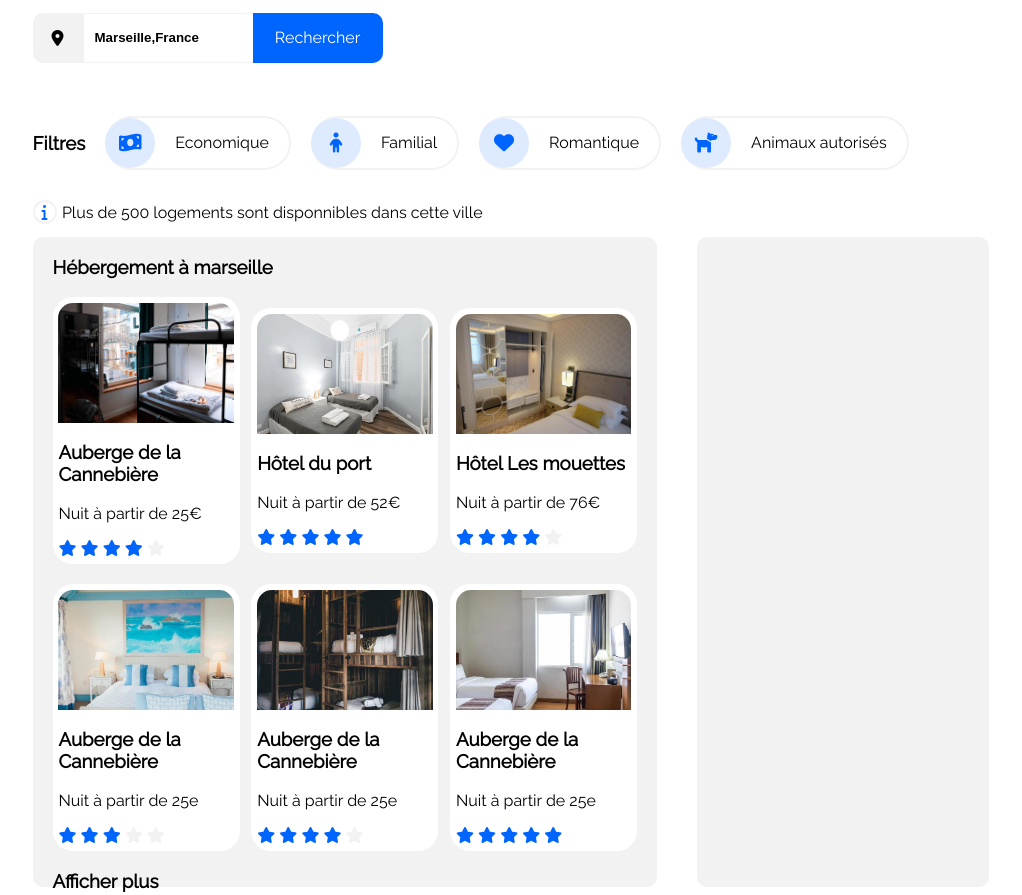
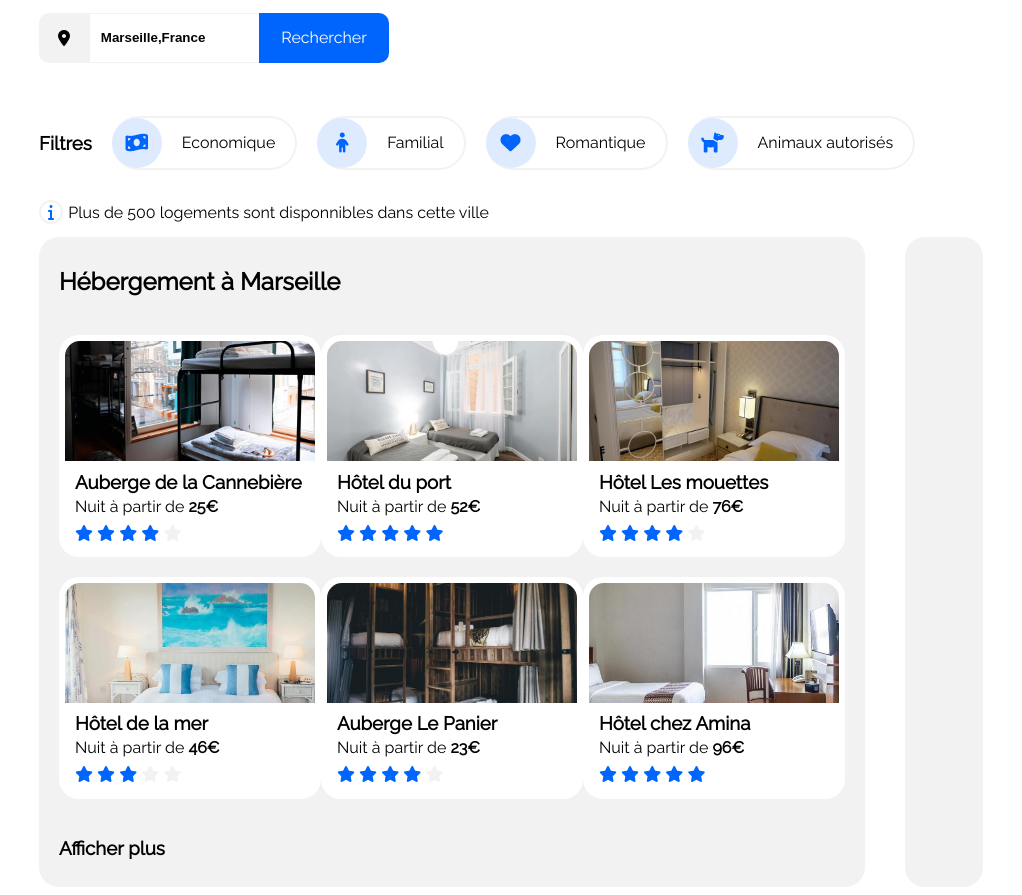
Before and after one commit to Flotandev/Transformez-une-maquette-en-site-web, a plain HTML site: page index.html in a window 1280 px wide. Shown: the part 153-1048 px from the top of the page, without its empty margins (129-1151 px from the left). Drawn offline with Linux system fonts and the light colour scheme.

Commit message:
Fin partie hébergement

```diff
--- a/index.html
+++ b/index.html
@@ -62,11 +62,7 @@
       </div>
     </section>
 
-
-
-
     <div class="filtre margefiltre">
-
       <div class="margefiltretitre"><h3>Filtres</h3></div>
 
       <div class="filtretexticons flexbetween">
@@ -96,7 +92,6 @@
         </div>
         <div class="filtretext flexcentre">Animaux autorisés</div>
       </div>
-
     </div>
 
     <div class="flexbetween info">
@@ -105,21 +100,21 @@
       </div>
       <div>Plus de 500 logements sont disponnibles dans cette ville</div>
     </div>
-    <div>
-    </div>
+    <div></div>
+
+
 
 
     <section class="flexaround">
       <div class="flexColumnAround sizeHebergement blocHebergement">
-        <h3>Hébergement à marseille</h3>
+        <h1>Hébergement à Marseille</h1>
 
-      <div class="flexbetween bloc1">
-
+        <div class="flexbetween">
           <div class="cubehebergement">
             <div class="imgHebergements1"></div>
-          <div>
+            <div class="espace">
               <h3>Auberge de la Cannebière</h3>
-            <p>Nuit à partir de 25€</p>
+              <p>Nuit à partir de <strong>25€</strong></p>
               <div>
                 <i class="fas fa-star colorstar"></i>
                 <i class="fas fa-star colorstar"></i>
@@ -132,9 +127,9 @@
 
           <div class="cubehebergement">
             <div class="imgHebergements2"></div>
-          <div>
+            <div class="espace">
               <h3>Hôtel du port</h3>
-            <p>Nuit à partir de 52€</p>
+              <p>Nuit à partir de <strong>52€</strong></p>
               <div>
                 <i class="fas fa-star colorstar"></i>
                 <i class="fas fa-star colorstar"></i>
@@ -147,9 +142,9 @@
 
           <div class="cubehebergement">
             <div class="imgHebergements3"></div>
-          <div>
+            <div class="espace">
               <h3>Hôtel Les mouettes</h3>
-            <p>Nuit à partir de 76€</p>
+              <p>Nuit à partir de <strong>76€</strong></p>
               <div>
                 <i class="fas fa-star colorstar"></i>
                 <i class="fas fa-star colorstar"></i>
@@ -159,16 +154,14 @@
               </div>
             </div>
           </div>
-
         </div>
-
 
         <div class="flexbetween">
           <div class="cubehebergement">
             <div class="imgHebergements4"></div>
-          <div>
-            <h3>Auberge de la Cannebière</h3>
-            <p>Nuit à partir de 25e</p>
+            <div class="espace">
+              <h3>Hôtel de la mer</h3>
+              <p>Nuit à partir de <strong>46€</strong></p>
               <div>
                 <i class="fas fa-star colorstar"></i>
                 <i class="fas fa-star colorstar"></i>
@@ -181,9 +174,9 @@
 
           <div class="cubehebergement">
             <div class="imgHebergements5"></div>
-          <div>
-            <h3>Auberge de la Cannebière</h3>
-            <p>Nuit à partir de 25e</p>
+            <div class="espace">
+              <h3>Auberge Le Panier</h3>
+              <p>Nuit à partir de <strong>23€</strong></p>
               <div>
                 <i class="fas fa-star colorstar"></i>
                 <i class="fas fa-star colorstar"></i>
@@ -196,9 +189,9 @@
 
           <div class="cubehebergement">
             <div class="imgHebergements6"></div>
-          <div>
-            <h3>Auberge de la Cannebière</h3>
-            <p>Nuit à partir de 25e</p>
+            <div class="espace">
+              <h3>Hôtel chez Amina</h3>
+              <p>Nuit à partir de <strong>96€</strong></p>
               <div>
                 <i class="fas fa-star colorstar"></i>
                 <i class="fas fa-star colorstar"></i>
@@ -208,22 +201,14 @@
               </div>
             </div>
           </div>
+
         </div>
-
         <h3>Afficher plus</h3>
       </div>
 
 
-
       <div class="sizePopulaire">
-
       </div>
-
-    </section>
-
-
-
-
 
   </body>
 </html>
--- a/style.css
+++ b/style.css
@@ -1,11 +1,12 @@
 html {
   font-family: Raleway;
-  padding-left: 12%;
-  padding-right: 12%;
+  padding-left: 12.5%;
+  padding-right: 12.5%;
 }
 
 h1 {
   font-size: 150%;
+  font-weight: bold;
 }
 
 p {
@@ -34,20 +35,20 @@ p {
   align-items: center;
 }
 
-.flexColumnCentre{
+.flexColumnCentre {
   display: flex;
   flex-direction: column;
   justify-content: center;
   align-items: center;
 }
 
-.flexColumnBetween{
+.flexColumnBetween {
   display: flex;
   flex-direction: column;
   justify-content: space-between;
 }
 
-.flexColumnAround{
+.flexColumnAround {
   display: flex;
   flex-direction: column;
   justify-content: space-around;
@@ -110,56 +111,50 @@ input::placeholder {
   border: 0.5px solid #f2f2f2;
 }
 
-
-
-
 /* CSS FILTRE */
 
-.filtre{
+.filtre {
   display: flex;
   align-items: center;
-
 }
 
-.margefiltre{
+.margefiltre {
   margin-top: 50px;
   margin-bottom: 15px;
-
 }
 
-.margefiltretitre{
+.margefiltretitre {
   margin-right: 20px;
 }
-.filtretexticons{
+.filtretexticons {
   border: 2px solid #f2f2f2;
   height: 50px;
   border-radius: 30px;
   margin-right: 20px;
 }
 
-.filtreicons{
+.filtreicons {
   margin-left: -2px;
   border-radius: 25px;
   width: 50px;
   height: 50px;
   color: #0065fc;
-  background-color: #DEEBFF;
+  background-color: #deebff;
 }
 
-.filtretext{
+.filtretext {
   height: 50px;
   padding-right: 20px;
   padding-left: 20px;
   border-radius: 0px 25px 25px 0px;
 }
 
-
-.info{
+.info {
   height: 50px;
   width: 450px;
 }
 
-.imginfo{
+.imginfo {
   border-radius: 25px;
   border: 2px solid #f2f2f2;
   color: #0065fc;
@@ -167,27 +162,23 @@ input::placeholder {
   width: 20px;
 }
 
-
-
-
-.sizeHebergement{
+.sizeHebergement {
   flex: 2;
   height: 650px;
   margin-right: 20px;
-  border-radius: 10px;
+  border-radius: 20px;
   background-color: #f2f2f2;
 }
 
-.sizePopulaire{
+.sizePopulaire {
   flex: 1;
   height: 650px;
   margin-left: 20px;
-  border-radius: 10px;
+  border-radius: 20px;
   background-color: #f2f2f2;
 }
 
-
-.imgHebergements1{
+.imgHebergements1 {
   background-image: url("./images/hebergements/4_small/marcus-loke-WQJvWU_HZFo-unsplash.jpg");
   background-size: cover;
   background-position: center;
@@ -196,7 +187,7 @@ input::placeholder {
   border-radius: 15px 15px 0px 0px;
 }
 
-.imgHebergements2{
+.imgHebergements2 {
   background-image: url("./images/hebergements/4_small/fred-kleber-gTbaxaVLvsg-unsplash.jpg");
   background-size: cover;
   background-position: center;
@@ -205,7 +196,7 @@ input::placeholder {
   border-radius: 15px 15px 0px 0px;
 }
 
-.imgHebergements3{
+.imgHebergements3 {
   background-image: url("./images/hebergements/4_small/reisetopia-B8WIgxA_PFU-unsplash.jpg");
   background-size: cover;
   background-position: center;
@@ -214,7 +205,7 @@ input::placeholder {
   border-radius: 15px 15px 0px 0px;
 }
 
-.imgHebergements4{
+.imgHebergements4 {
   background-image: url("./images/hebergements/4_small/annie-spratt-Eg1qcIitAuA-unsplash.jpg");
   background-size: cover;
   background-position: center;
@@ -223,7 +214,7 @@ input::placeholder {
   border-radius: 15px 15px 0px 0px;
 }
 
-.imgHebergements5{
+.imgHebergements5 {
   background-image: url("./images/hebergements/4_small/nicate-lee-kT-ZyaiwBe0-unsplash.jpg");
   background-size: cover;
   background-position: center;
@@ -232,7 +223,7 @@ input::placeholder {
   border-radius: 15px 15px 0px 0px;
 }
 
-.imgHebergements6{
+.imgHebergements6 {
   background-image: url("./images/hebergements/4_small/febrian-zakaria-M6S1WvfW68A-unsplash.jpg");
   background-size: cover;
   background-position: center;
@@ -241,28 +232,39 @@ input::placeholder {
   border-radius: 15px 15px 0px 0px;
 }
 
-.blocHebergement{
+.blocHebergement {
   padding-left: 20px;
   padding-right: 20px;
-
 }
 
-.cubehebergement{
-  width: 30%;
-  height: auto;
+.cubehebergement {
+  width: 250px;
+  height: 210px;
   background-color: white;
-  padding: 1%;
+  padding: 6px;
   border-radius: 20px;
 }
 
-.bloc1{
-  padding-bottom: 20px;
-}
-
-.colorstar{
+.colorstar {
   color: #0065fc;
 }
 
-.colorstar1{
+.colorstar1 {
   color: #f2f2f2;
 }
+
+.espace {
+  line-height: 5px;
+  padding-left: 10px;
+}
+
+
+
+
+
+.cubePopulaire{
+  height: 100px;
+  width: 250px;
+  border-radius: 20px;
+  background-color: white;
+}
```
Lines whose indentation alone changed are shown as unchanged.
